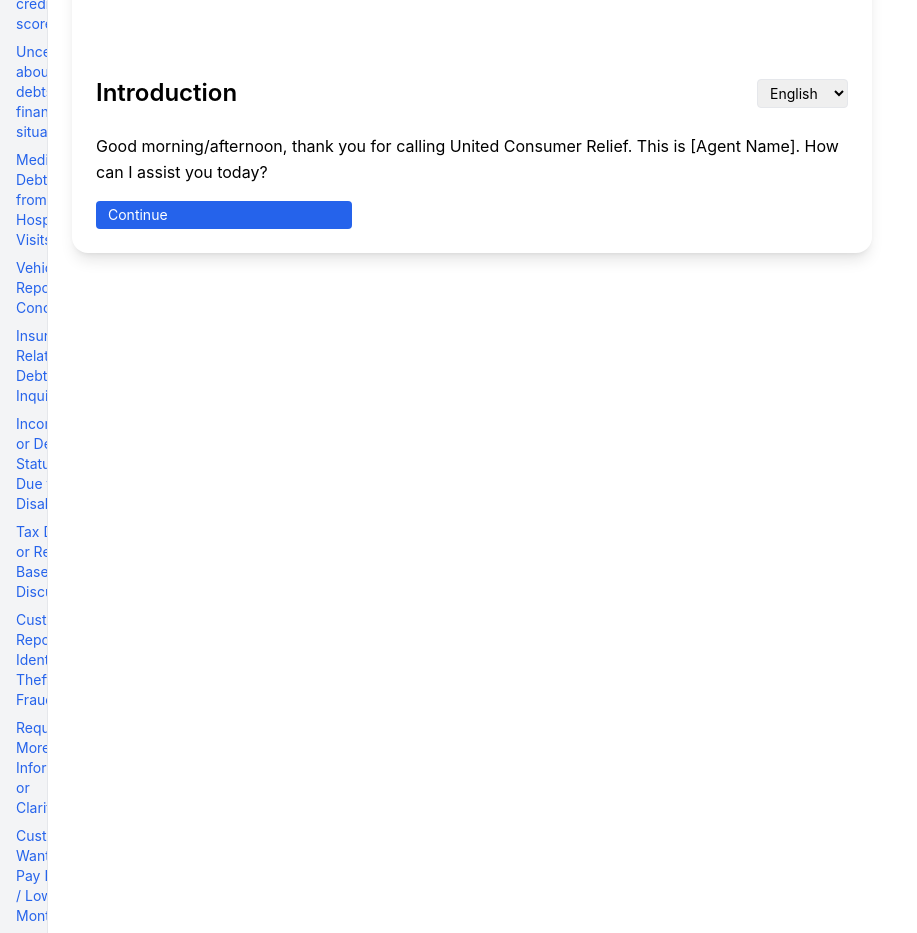
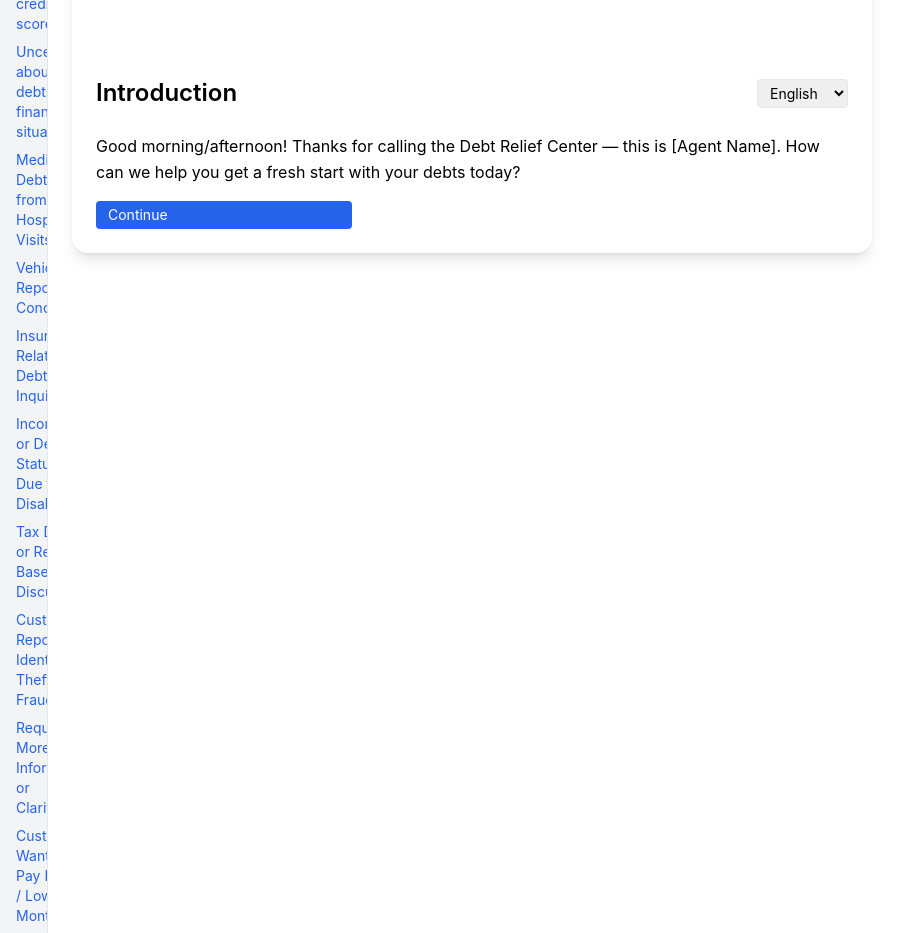
Before and after one commit to unitedconsumerrelief/call-script-app, a React (Create React App) app: page / in a window 1280 px wide. Shown: the part 1360-2293 px from the top of the page, without its empty margins (0-917 px from the left). Built offline with nearby package versions, Linux system fonts and the light colour scheme.

Commit message:
Update: New initial greeting script for Debt Relief Center

```diff
--- a/src/App.js
+++ b/src/App.js
@@ -90,7 +90,7 @@
   start: {
     id: "start",
     label: "Introduction",
-    script: "Good morning/afternoon, thank you for calling United Consumer Relief. This is [Agent Name]. How can I assist you today?",
+    script: "Good morning/afternoon! Thanks for calling the Debt Relief Center — this is [Agent Name]. How can we help you get a fresh start with your debts today?",
     options: [{ text: "Continue", next: "qualify" }]
   },
   qualify: {
```
Also changed, not shown: 11 other files (tests, documents, lock files or other folders).
